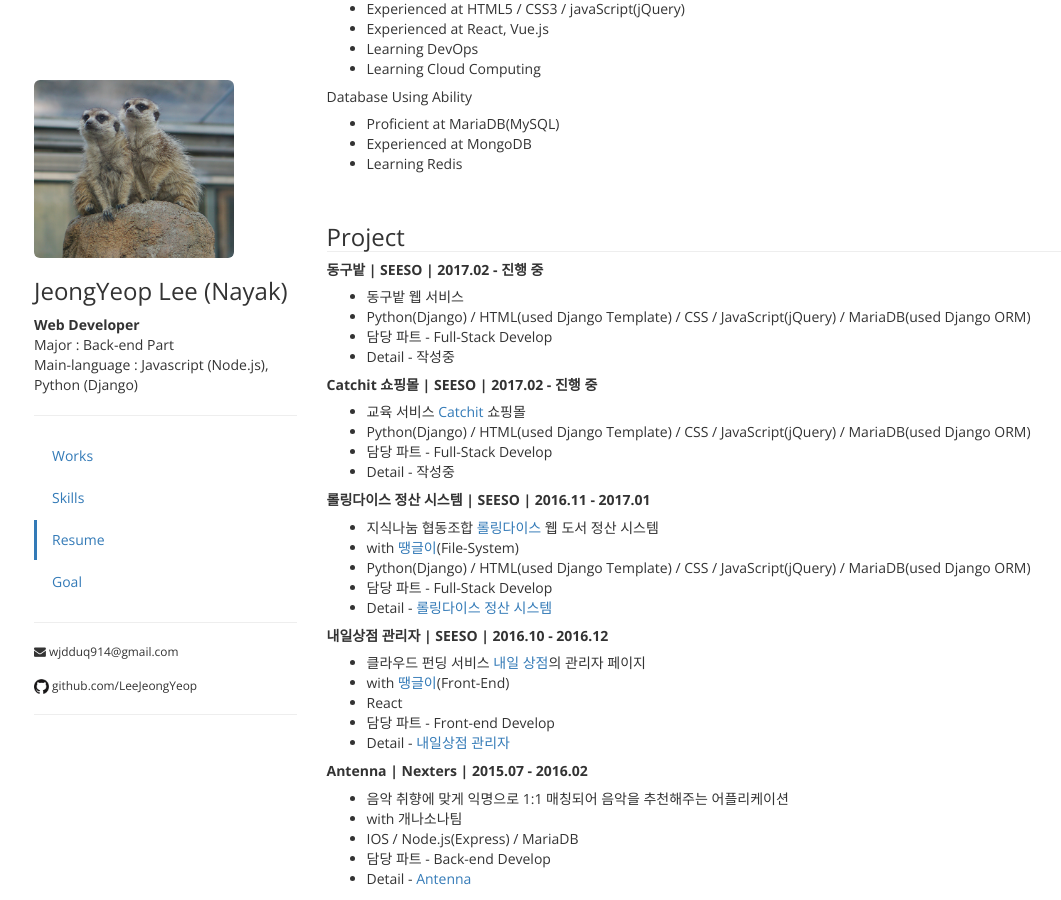
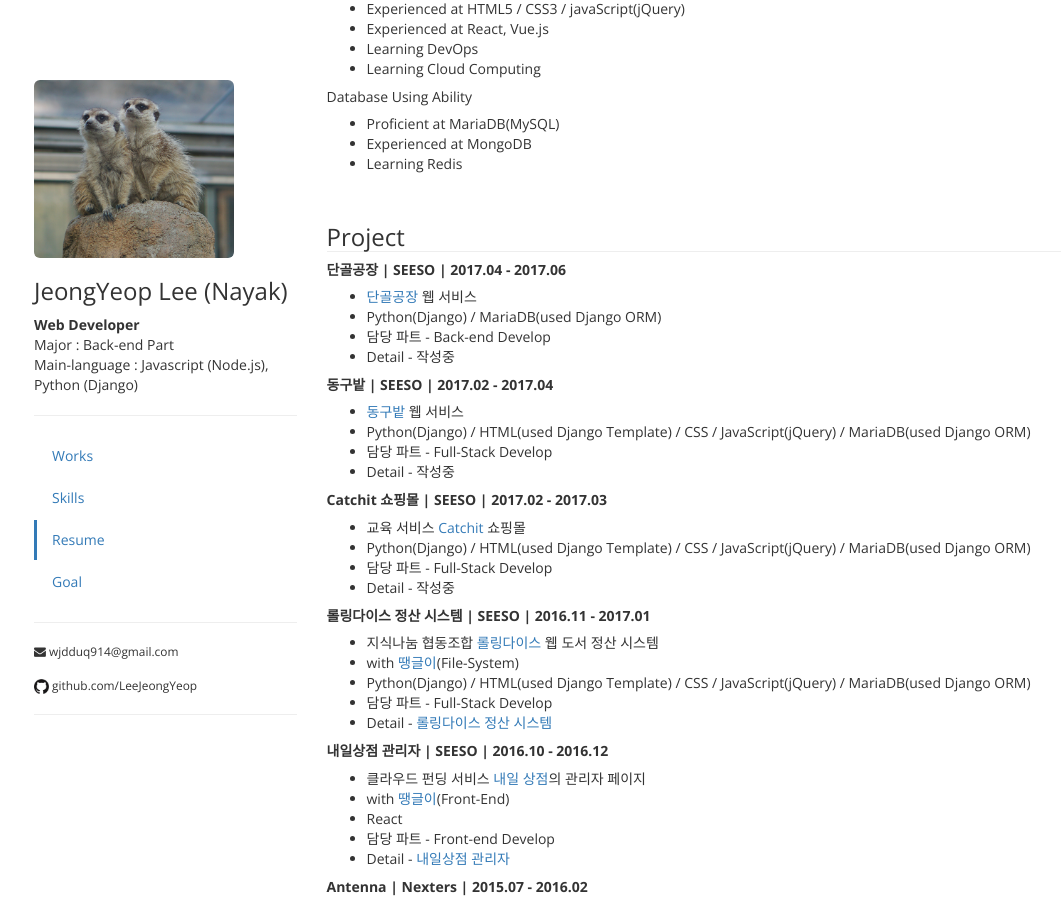
Before and after one commit to LeeJeongYeop/LeeJeongYeop.github.io, a Jekyll site: the page built from 3_resume.md, in a window 1280 px wide and 900 px high, scrolled down 925 px. Shown: the whole window, without its empty margins (36-1097 px from the left). Built offline with Jekyll 4.4.1, drawn with Linux system fonts in a browser that asks for light colours; nearby versions of some CDN libraries; some web fonts are replaced.

Commit message:
Update. Resume.md

```diff
--- a/3_resume.md
+++ b/3_resume.md
@@ -66,13 +66,19 @@ navigation: Resume
 
 <h3 class="section">Project</h3>
 
-##### **동구밭 | SEESO | 2017.02 - 진행 중**
-- 동구밭 웹 서비스
+##### **단골공장 | SEESO | 2017.04 - 2017.06**
+- [단골공장](https://www.dangolgongjang.com/){:target="_blank"} 웹 서비스
+- Python(Django) / MariaDB(used Django ORM)
+- 담당 파트 - Back-end Develop
+- Detail - 작성중
+
+##### **동구밭 | SEESO | 2017.02 - 2017.04**
+- [동구밭](https://www.donggubat.com/){:target="_blank"} 웹 서비스
 - Python(Django) / HTML(used Django Template) / CSS / JavaScript(jQuery) / MariaDB(used Django ORM)
 - 담당 파트 - Full-Stack Develop
 - Detail - 작성중
 
-##### **Catchit 쇼핑몰 | SEESO | 2017.02 - 진행 중**
+##### **Catchit 쇼핑몰 | SEESO | 2017.02 - 2017.03**
 - 교육 서비스 [Catchit](https://play.google.com/store/apps/details?id=com.nxc.catchitenglishbasic.google/){:target="_blank"} 쇼핑몰
 - Python(Django) / HTML(used Django Template) / CSS / JavaScript(jQuery) / MariaDB(used Django ORM)
 - 담당 파트 - Full-Stack Develop
```
